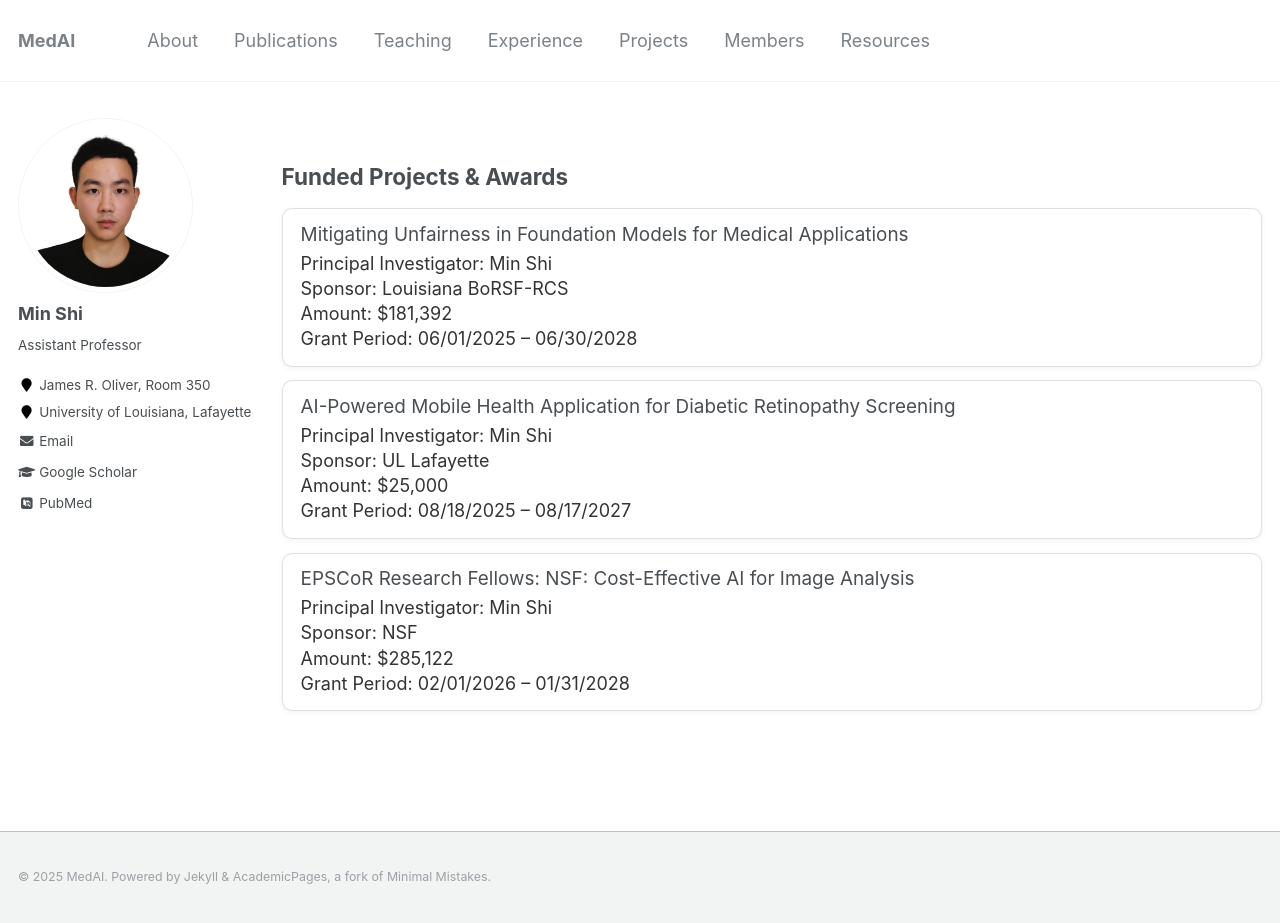
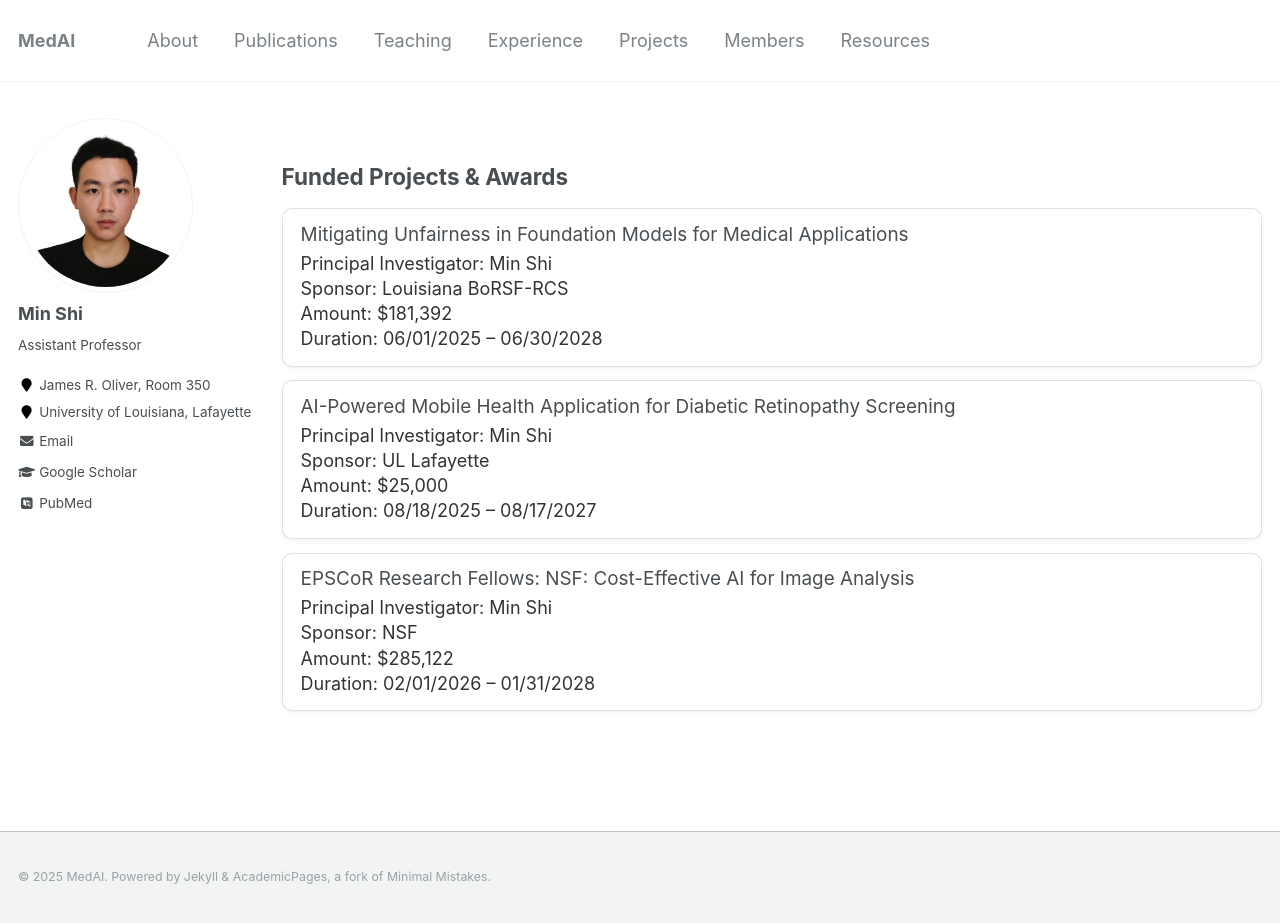
Before and after one commit to shiminxst/shiminxst.github.io, a Jekyll site: the page built from _pages/awards.md, in a window 1280 px wide and 923 px high. Built offline with Jekyll 4.4.1, drawn with Linux system fonts in a browser that asks for light colours; some web fonts are replaced.

Commit message:
Update awards.md

```diff
--- a/_pages/awards.md
+++ b/_pages/awards.md
@@ -65,7 +65,7 @@ author_profile: true
       <p class="award-meta">Principal Investigator: Min Shi</p>
       <p class="award-meta award-sponsor">Sponsor: Louisiana BoRSF-RCS </p>
       <p class="award-meta">Amount: $181,392</p>
-      <p class="award-meta">Grant Period: 06/01/2025 – 06/30/2028</p>
+      <p class="award-meta">Duration: 06/01/2025 – 06/30/2028</p>
     </div>
   </li>
 
@@ -75,7 +75,7 @@ author_profile: true
       <p class="award-meta">Principal Investigator: Min Shi</p>
       <p class="award-meta award-sponsor">Sponsor: UL Lafayette</p>
       <p class="award-meta">Amount: $25,000</p>
-      <p class="award-meta">Grant Period: 08/18/2025 – 08/17/2027</p>
+      <p class="award-meta">Duration: 08/18/2025 – 08/17/2027</p>
     </div>
   </li>
 
@@ -85,7 +85,7 @@ author_profile: true
       <p class="award-meta">Principal Investigator: Min Shi</p>
       <p class="award-meta award-sponsor">Sponsor: NSF</p>
       <p class="award-meta">Amount: $285,122</p>
-      <p class="award-meta">Grant Period: 02/01/2026 – 01/31/2028</p>
+      <p class="award-meta">Duration: 02/01/2026 – 01/31/2028</p>
     </div>
   </li>
 </ul>
```
